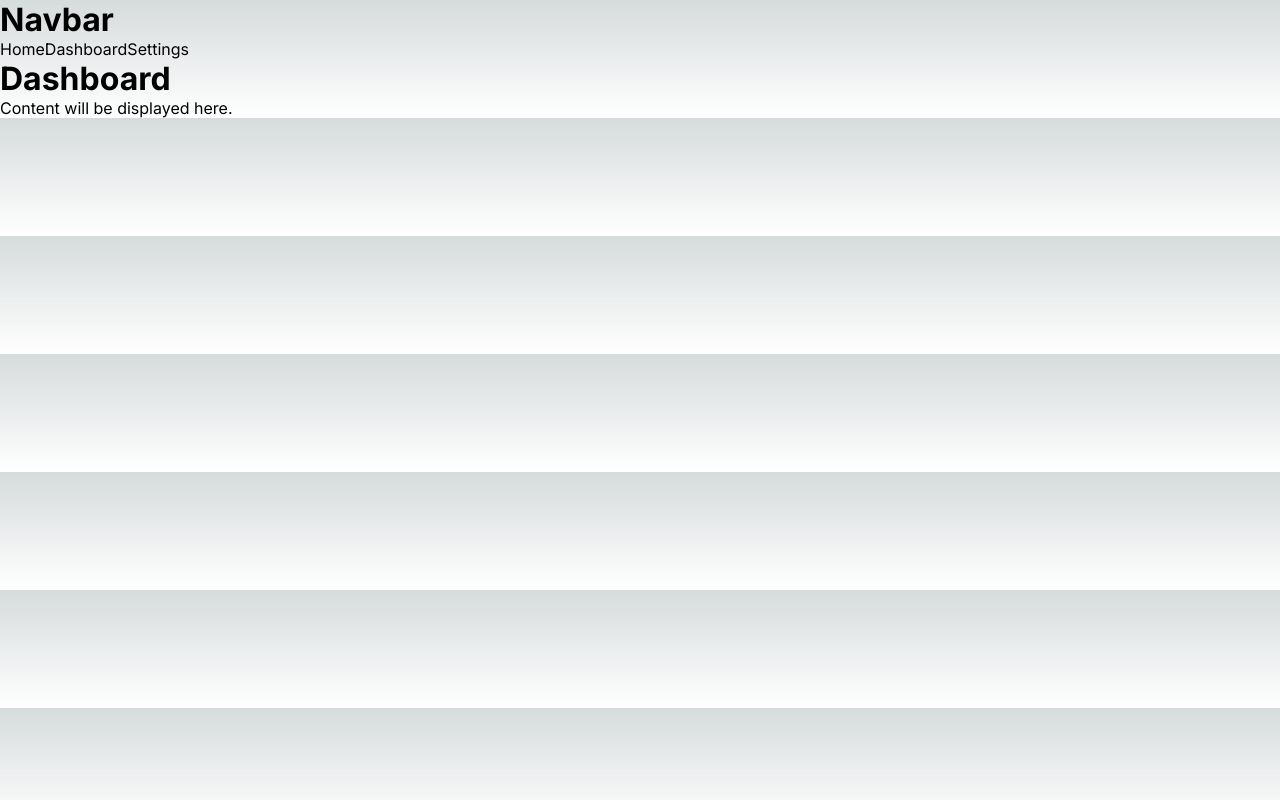
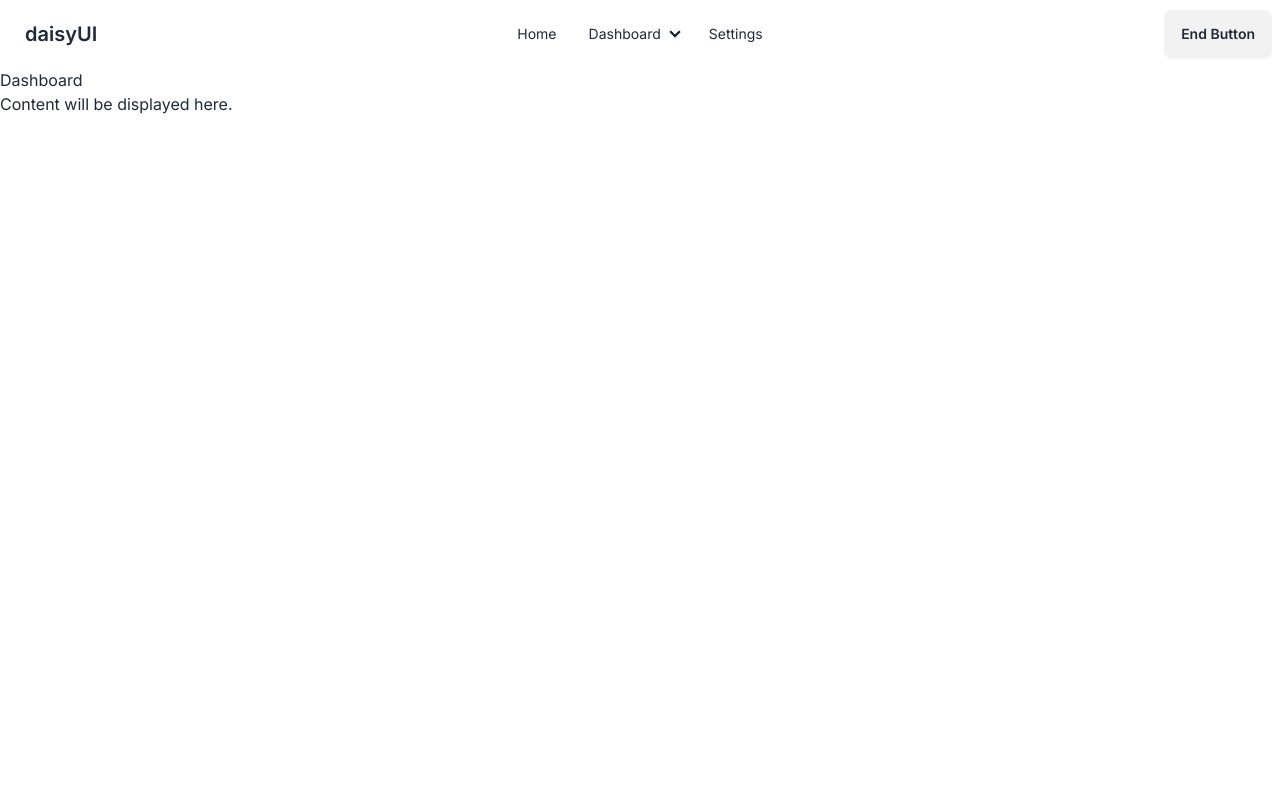
Before and after one commit to YT98/thrivo, a Next.js app: page /dashboard in a window 1280 px wide. Built offline with nearby package versions, Linux system fonts and the light colour scheme.

Commit message:
DaisyUI set-up and Navbar styling

```diff
--- a/package.json
+++ b/package.json
@@ -23,6 +23,10 @@
     "typescript": "5.3.3"
   },
   "devDependencies": {
-    "prisma": "^5.7.1"
+    "autoprefixer": "^10.4.16",
+    "daisyui": "^4.4.24",
+    "postcss": "^8.4.32",
+    "prisma": "^5.7.1",
+    "tailwindcss": "^3.4.0"
   }
 }
--- /dev/null
+++ b/postcss.config.js
@@ -0,0 +1,6 @@
+module.exports = {
+  plugins: {
+    tailwindcss: {},
+    autoprefixer: {},
+  },
+}
--- a/src/app/globals.css
+++ b/src/app/globals.css
@@ -1,107 +1,3 @@
-:root {
-  --max-width: 1100px;
-  --border-radius: 12px;
-  --font-mono: ui-monospace, Menlo, Monaco, 'Cascadia Mono', 'Segoe UI Mono',
-    'Roboto Mono', 'Oxygen Mono', 'Ubuntu Monospace', 'Source Code Pro',
-    'Fira Mono', 'Droid Sans Mono', 'Courier New', monospace;
-
-  --foreground-rgb: 0, 0, 0;
-  --background-start-rgb: 214, 219, 220;
-  --background-end-rgb: 255, 255, 255;
-
-  --primary-glow: conic-gradient(
-    from 180deg at 50% 50%,
-    #16abff33 0deg,
-    #0885ff33 55deg,
-    #54d6ff33 120deg,
-    #0071ff33 160deg,
-    transparent 360deg
-  );
-  --secondary-glow: radial-gradient(
-    rgba(255, 255, 255, 1),
-    rgba(255, 255, 255, 0)
-  );
-
-  --tile-start-rgb: 239, 245, 249;
-  --tile-end-rgb: 228, 232, 233;
-  --tile-border: conic-gradient(
-    #00000080,
-    #00000040,
-    #00000030,
-    #00000020,
-    #00000010,
-    #00000010,
-    #00000080
-  );
-
-  --callout-rgb: 238, 240, 241;
-  --callout-border-rgb: 172, 175, 176;
-  --card-rgb: 180, 185, 188;
-  --card-border-rgb: 131, 134, 135;
-}
-
-@media (prefers-color-scheme: dark) {
-  :root {
-    --foreground-rgb: 255, 255, 255;
-    --background-start-rgb: 0, 0, 0;
-    --background-end-rgb: 0, 0, 0;
-
-    --primary-glow: radial-gradient(rgba(1, 65, 255, 0.4), rgba(1, 65, 255, 0));
-    --secondary-glow: linear-gradient(
-      to bottom right,
-      rgba(1, 65, 255, 0),
-      rgba(1, 65, 255, 0),
-      rgba(1, 65, 255, 0.3)
-    );
-
-    --tile-start-rgb: 2, 13, 46;
-    --tile-end-rgb: 2, 5, 19;
-    --tile-border: conic-gradient(
-      #ffffff80,
-      #ffffff40,
-      #ffffff30,
-      #ffffff20,
-      #ffffff10,
-      #ffffff10,
-      #ffffff80
-    );
-
-    --callout-rgb: 20, 20, 20;
-    --callout-border-rgb: 108, 108, 108;
-    --card-rgb: 100, 100, 100;
-    --card-border-rgb: 200, 200, 200;
-  }
-}
-
-* {
-  box-sizing: border-box;
-  padding: 0;
-  margin: 0;
-}
-
-html,
-body {
-  max-width: 100vw;
-  overflow-x: hidden;
-}
-
-body {
-  color: rgb(var(--foreground-rgb));
-  background: linear-gradient(
-      to bottom,
-      transparent,
-      rgb(var(--background-end-rgb))
-    )
-    rgb(var(--background-start-rgb));
-}
-
-a {
-  color: inherit;
-  text-decoration: none;
-}
-
-@media (prefers-color-scheme: dark) {
-  html {
-    color-scheme: dark;
-  }
-}
+@tailwind base;
+@tailwind components;
+@tailwind utilities;
--- /dev/null
+++ b/src/components/navbar/navbar-item-dropdown.tsx
@@ -0,0 +1,39 @@
+import NavbarItem from "./navbar-item";
+
+interface NavbarItemDropdownProps {
+    label: string;
+    submenuItems: {
+        label: string;
+        href: string;
+    }[];
+    isMobile?: boolean;
+}
+
+const NavbarItemDropdown = (props: NavbarItemDropdownProps) => {
+    const { label, submenuItems, isMobile } = props;
+
+    const submenuItemsElements = submenuItems.map((item, index) => <NavbarItem key={index} href={item.href} label={item.label} />);
+
+    if (isMobile) return (
+        <li>
+            <details>
+                <summary>{label}</summary>
+                <ul className="p-2">
+                    {submenuItemsElements}
+                </ul>
+            </details>
+        </li>
+    )
+
+    return (
+        <li>
+            <a>{label}</a>
+            <ul className='p-2'>
+                {submenuItemsElements}
+            </ul>
+        </li>
+    )
+}
+
+export default NavbarItemDropdown;
+export { NavbarItemDropdown };
--- /dev/null
+++ b/src/components/navbar/navbar-item.tsx
@@ -0,0 +1,19 @@
+import Link from "next/link";
+
+interface NavbarItemProps {
+    href: string;
+    label: string;
+}
+
+const NavbarItem = (props: NavbarItemProps) => {
+    const { href, label } = props;
+
+    return (
+        <li>
+            <Link href={href}>{label}</Link>
+        </li>
+    )
+}
+
+export default NavbarItem;
+export { NavbarItem }
--- a/src/components/navbar/navbar.tsx
+++ b/src/components/navbar/navbar.tsx
@@ -1,15 +1,90 @@
-import Link from "next/link";
+import Link from "next/link"
+import NavbarItem from "./navbar-item"
+import NavbarItemDropdown from "./navbar-item-dropdown"
+
+const menuConfig = [
+    {
+        "label": "Home",
+        "href": "/"
+    },
+    {
+        "label": "Dashboard",
+        "href": "/dashboard",
+        "submenu": [
+            {
+                "label": "Testing submenu",
+                "href": "test"
+            }
+        ]
+    },
+    {
+        "label": "Settings",
+        "href": "/settings"
+    }
+]
 
 const Navbar = () => {
-    return (
-        <div>
-            <h1>Navbar</h1>
-            <Link href="/">Home</Link>
-            <Link href="/dashboard">Dashboard</Link>
-            <Link href="/settings">Settings</Link>
+
+    const navbarItems = menuConfig.map((item, index) => {
+        if (item.submenu) {
+            return <NavbarItemDropdown key={index} label={item.label} submenuItems={item.submenu} />
+
+        }
+        return <NavbarItem key={index} href={item.href} label={item.label} />
+    });
+
+    const navbarItemsMobile = menuConfig.map((item, index) => {
+        if (item.submenu) {
+            return <NavbarItemDropdown isMobile key={index} label={item.label} submenuItems={item.submenu} />
+
+        }
+        return <NavbarItem key={index} href={item.href} label={item.label} />
+    });
+
+return (
+    <div className='navbar bg-base-100'>
+
+      <div className='navbar-start'>
+        <div className='dropdown'>
+          <div tabIndex={0} role='button' className='btn btn-ghost lg:hidden'>
+            <svg
+              xmlns='http://www.w3.org/2000/svg'
+              className='h-5 w-5'
+              fill='none'
+              viewBox='0 0 24 24'
+              stroke='currentColor'
+            >
+              <path
+                strokeLinecap='round'
+                strokeLinejoin='round'
+                strokeWidth='2'
+                d='M4 6h16M4 12h8m-8 6h16'
+              />
+            </svg>
+          </div>
+          <ul
+            tabIndex={0}
+            className='menu menu-sm dropdown-content mt-3 z-[1] p-2 shadow bg-base-100 rounded-box w-52'
+          >
+            {navbarItems}
+          </ul>
         </div>
-    )
+        <a className='btn btn-ghost text-xl'>daisyUI</a>
+      </div>
+
+      <div className='navbar-center hidden lg:flex'>
+        <ul className='menu menu-horizontal px-1'>
+          {navbarItemsMobile}
+        </ul>
+      </div>
+
+      <div className='navbar-end'>
+        <a className='btn'>End Button</a>
+      </div>
+
+    </div>
+  )
 }
 
-export default Navbar;
+export default Navbar
 export { Navbar }
--- /dev/null
+++ b/tailwind.config.js
@@ -0,0 +1,10 @@
+/** @type {import('tailwindcss').Config} */
+module.exports = {
+  content: [
+    "./src/**/*.{js,ts,jsx,tsx,mdx}",
+  ],
+  theme: {
+    extend: {},
+  },
+  plugins: [require("daisyui")],
+}
```
Also changed, not shown: 1 other file (tests, documents, lock files or other folders).
